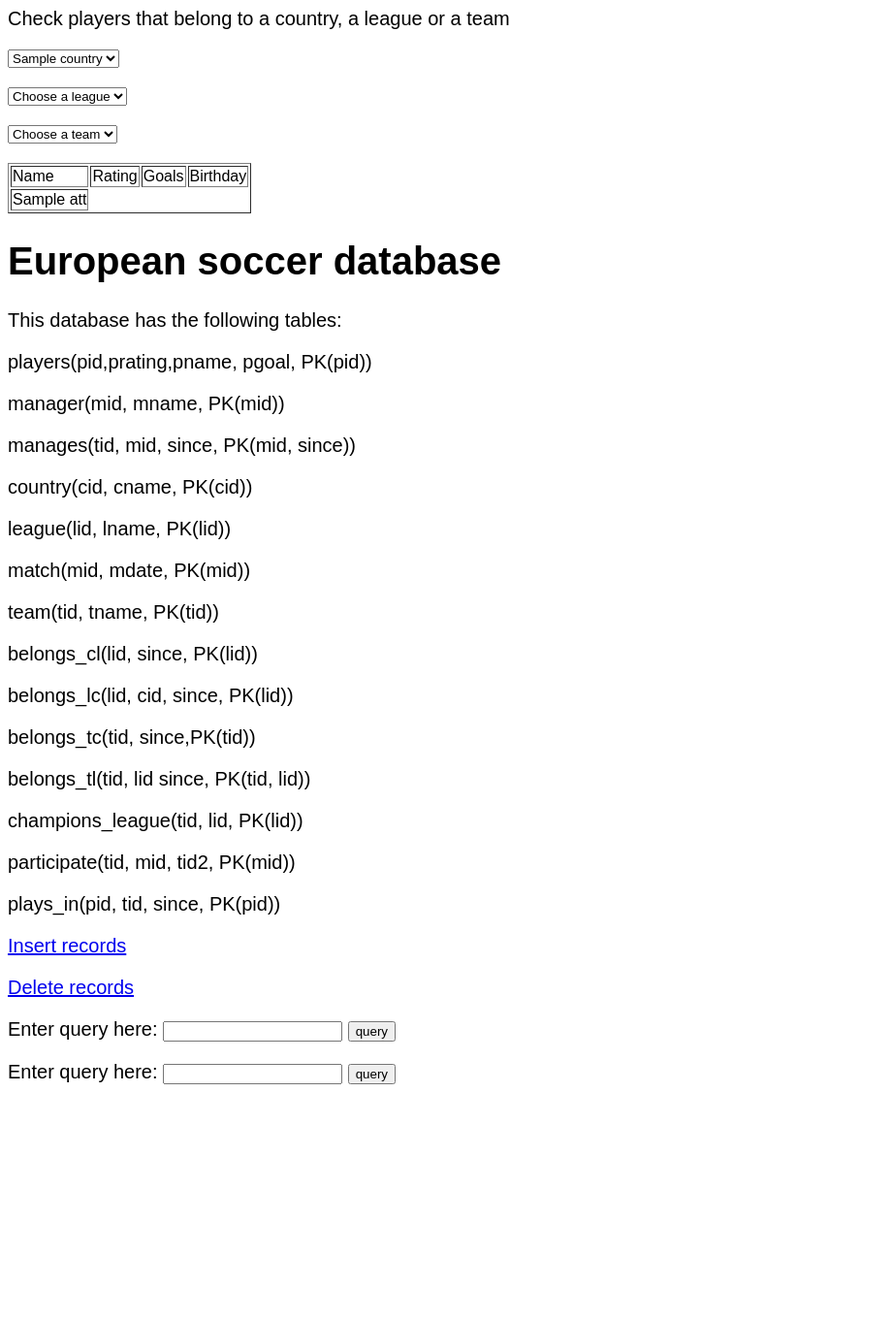
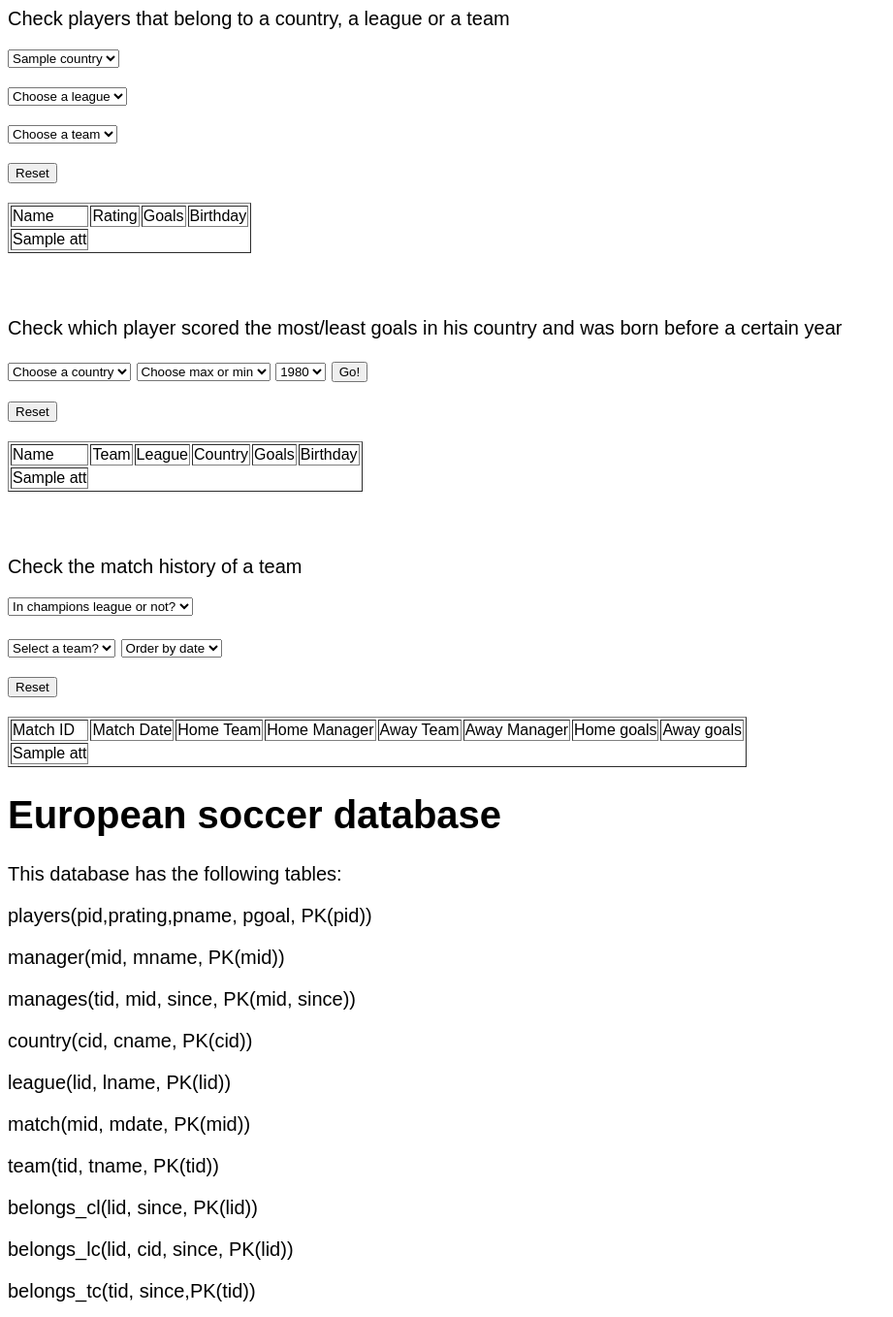
Before and after one commit to twothirtyfive/w4111-proj, a Flask app: template templates/home.html in a window 1280 px wide. Shown: the top 1358 px of the page at 97% size, without its empty margins (0-921 px from the left). Before the commit the page ends 1118 px from the top, so only its background shows below. Run offline with Flask 2, Linux system fonts and the light colour scheme; the template is opened without the code that fills it: most values are stand-ins (such as "Sample title", 1, 10 or a date in 2020); parts of the project's set-up code (start-up, migrations or seed data) failed here and were passed over.

Commit message:
'Latest_version'

```diff
--- a/server.py
+++ b/server.py
@@ -91,60 +91,46 @@ def home_init():
 
 
 @app.route('/', methods=['GET'])
-def index():
+def home():
  # DEBUG: this is debugging code to see what request looks like
  print request.args
- return render_template("home.html", countries=home_init())
+ return render_template("home.html", Countries=home_init(), countries=home_init())
 
-@app.route('/query', methods=['POST'])
-def query():
- query = request.form['query']
- cursor=g.conn.execute(query)
- result = []
- for res in cursor:
 
-  result.append(res)  # can also be accessed using result[0]
- cursor.close()
- return render_template("index.html", result=result)
-
-# @app.route('/country', methods=['POST','GET'])
-# def country_top_scorer():
-#     word=request.form.get('which_country')
-#     max_min=request.form.get('max/min')
-#     age=request.form.get('age')
-#     year=request.form.get('year')
-#     year_born=int(year)-int(age)
-#     year_born=str(year_born)+"-01-01"
-#     if max_min=='max':
-#         query = "select distinct foo3.pname, t.tname, l.lname, c.cname, foo3.pgoal,foo3.birthday from " \
-#                 "(select p.pname, p.pid, p.pgoal, p.birthday from players p where p.pgoal in (select max(pgoal)from " \
-#                 "(select t.tid, foo1.cid, foo1.lid, t.tname from team t, belongs_tl btl,(select c.cid, l.lid " \
-#                 "from country c, league l, belongs_lc blc where c.cid=blc.cid and l.lid=blc.lid ) as foo1 where " \
-#                 "t.tid=btl.tid and foo1.lid=btl.lid) as foo2, players p, plays_in py, country c where p.pid=py.pid " \
-#                 "and foo2.tid=py.tid and c.cid=foo2.cid  and c.cname=%s)) as foo3, team t, league l, country c, " \
-#                 "plays_in py, belongs_tl btl, belongs_lc blc where foo3.pid=py.tid and t.tid=py.tid and btl.tid=t.tid " \
-#                 "and btl.lid=l.lid and blc.lid=l.lid and blc.cid=c.cid and foo3.birthday<=%s;"
-#     else:
-#         query = "select distinct foo3.pname, t.tname, l.lname, c.cname, foo3.pgoal, foo3.birthday from " \
-#                 "(select p.pname, p.pid, p.pgoal, p.birthday from players p where p.pgoal in (select min(pgoal)from " \
-#                 "(select t.tid, foo1.cid, foo1.lid, t.tname from team t, belongs_tl btl,(select c.cid, l.lid " \
-#                 "from country c, league l, belongs_lc blc where c.cid=blc.cid and l.lid=blc.lid ) as foo1 where " \
-#                 "t.tid=btl.tid and foo1.lid=btl.lid) as foo2, players p, plays_in py, country c where p.pid=py.pid " \
-#                 "and foo2.tid=py.tid and c.cid=foo2.cid  and c.cname=%s)) as foo3, team t, league l, country c, " \
-#                 "plays_in py, belongs_tl btl, belongs_lc blc where foo3.pid=py.tid and t.tid=py.tid and btl.tid=t.tid " \
-#                 "and btl.lid=l.lid and blc.lid=l.lid and blc.cid=c.cid and foo3.birthday<=%s;"
-#     cursor=g.conn.execute(query, (word,year_born))
-#     result=[]
-#     for res in cursor:
-#         result.append(res)
-#     cursor.close()
-#     print request.args
-#     return render_template("home.html", scorer=result,countries=home_init())
+@app.route('/', methods=['POST','GET'])
+def country_top_scorer():
+    word=request.form.get('country')
+    max_min=request.form.get('max/min')
+    year=request.form.get('bd')
+    if max_min=='max':
+        query = "select distinct foo3.pname, t.tname, l.lname, c.cname, foo3.pgoal,foo3.birthday from " \
+                "(select p.pname, p.pid, p.pgoal, p.birthday from players p where p.pgoal in (select max(pgoal)from " \
+                "(select t.tid, foo1.cid, foo1.lid, t.tname from team t, belongs_tl btl,(select c.cid, l.lid " \
+                "from country c, league l, belongs_lc blc where c.cid=blc.cid and l.lid=blc.lid ) as foo1 where " \
+                "t.tid=btl.tid and foo1.lid=btl.lid) as foo2, players p, plays_in py, country c where p.pid=py.pid " \
+                "and foo2.tid=py.tid and c.cid=foo2.cid  and c.cname=%s)) as foo3, team t, league l, country c, " \
+                "plays_in py, belongs_tl btl, belongs_lc blc where foo3.pid=py.tid and t.tid=py.tid and btl.tid=t.tid " \
+                "and btl.lid=l.lid and blc.lid=l.lid and blc.cid=c.cid and foo3.birthday<=%s;"
+    else:
+        query = "select distinct foo3.pname, t.tname, l.lname, c.cname, foo3.pgoal, foo3.birthday from " \
+                "(select p.pname, p.pid, p.pgoal, p.birthday from players p where p.pgoal in (select min(pgoal)from " \
+                "(select t.tid, foo1.cid, foo1.lid, t.tname from team t, belongs_tl btl,(select c.cid, l.lid " \
+                "from country c, league l, belongs_lc blc where c.cid=blc.cid and l.lid=blc.lid ) as foo1 where " \
+                "t.tid=btl.tid and foo1.lid=btl.lid) as foo2, players p, plays_in py, country c where p.pid=py.pid " \
+                "and foo2.tid=py.tid and c.cid=foo2.cid  and c.cname=%s)) as foo3, team t, league l, country c, " \
+                "plays_in py, belongs_tl btl, belongs_lc blc where foo3.pid=py.tid and t.tid=py.tid and btl.tid=t.tid " \
+                "and btl.lid=l.lid and blc.lid=l.lid and blc.cid=c.cid and foo3.birthday<=%s;"
+    cursor=g.conn.execute(query, (word,year))
+    result=[]
+    for res in cursor:
+        result.append(res)
+    cursor.close()
+    print request.args
+    return render_template("home.html", scorers=result,Countries=home_init(), countries=home_init())
 
 selected_countries=[]
 selected_leagues=[]
 selected_teams=[]
-
 
 @app.route("/country_dd", methods=['GET', 'POST'])
 def country_dd():
@@ -163,18 +149,18 @@ def country_dd():
 
 @app.route("/league_dd", methods=['GET','POST'])
 def league_dd():
-   query ="select t.tname from league l, belongs_tl tl, team t where l.lid = tl.lid and t.tid = tl.tid;"
-   league = str(request.form.get('which_league'))
-   if(league!="all leagues"):
-       query=query[0:len(query)-1]+" and l.lname=%s;"
-   cursor=g.conn.execute(query,league)
-   teams=[]
-   for cur in cursor:
-	   teams.append(cur[0])
-   cursor.close()
-   if(league not in selected_leagues):
-       selected_leagues.append(league)
-   return render_template('home.html', countries=selected_countries, leagues=selected_leagues, teams=teams)
+    query ="select t.tname from league l, belongs_tl tl, team t where l.lid = tl.lid and t.tid = tl.tid;"
+    league = str(request.form.get('which_league'))
+    if(league!="all leagues"):
+        query=query[0:len(query)-1]+" and l.lname=%s;"
+    cursor=g.conn.execute(query, league)
+    teams=[]
+    for cur in cursor:
+        teams.append(cur[0])
+    cursor.close()
+    if(league not in selected_leagues):
+        selected_leagues.append(league)
+    return render_template('home.html', countries=selected_countries, leagues=selected_leagues, teams=teams)
 
 @app.route("/team_dd", methods=['GET','POST'])
 def team_dd():
@@ -192,16 +178,31 @@ def team_dd():
 	return render_template("home.html",countries=selected_countries, leagues=selected_leagues, teams=selected_teams, players = players)
 
 
+@app.route("/champion_teams", methods=['GET','POST'])
+def champion_teams():
+    x=request.form.get('IsChamp')
+    query="select t.tname from team t where t.tid " +x+ " (select t.tid from team t, belongs_tc btc where t.tid=btc.tid);"
+    cursor=g.conn.execute(query, x)
+    champion_teams=[]
+    for cur in cursor:
+        champion_teams.append(cur[0])
+    cursor.close()
+    return render_template('home.html', countries=home_init(),champion_teams=champion_teams)
 
 
-
-
-
-
-
-
-
-
+@app.route("/match_history", methods=['GET', 'POST'])
+def match_history():
+    team=request.form.get('team')
+    order=str(request.form.get('order'))
+    query="select m.mid, m.mdate, t1.tname, m1.mname, m2.mname, t2.tname , m.home_goals, m.away_goals from match m, participate p, team t1, team t2, manager m1, manager m2, manages mag1, manages mag2 where m.mid=p.mid and t1.tid=p.tid and t2.tid=p.tid2 and m1.mid=mag1.mid and mag1.tid= t1.tid and m2.mid=mag2.mid and mag2.tid=t2.tid and (t1.tname= %s or t2.tname= %s) order by m.mdate;"
+    if(order=="DESC"):
+        query=query[0:len(query)-1]+" DESC"
+    matches=[]
+    cursor=g.conn.execute(query, (team ,team))
+    for cur in cursor:
+        matches.append(cur)
+    cursor.close()
+    return render_template('home.html', countries=home_init(), matches=matches)
 
 
 @app.route('/insert', methods=['POST','GET'])
@@ -230,8 +231,6 @@ def list_manager():
  cursor.close()
  # return redirect(url_for('insert'))
  return render_template("list.html", result=result)
-
-
 
 @app.route('/login')
 def login():
--- a/templates/home.html
+++ b/templates/home.html
@@ -6,6 +6,7 @@ body{
 }
 </style>
 
+<body>
 <p>Check players that belong to a country, a league or a team</p>
 <form action={{url_for('country_dd')}} method='POST'>
   <select name="which_country" onChange='{this.form.submit();}'>
@@ -19,11 +20,9 @@ body{
   </select>
   </form>
 
-
         <form action={{url_for('league_dd')}} method="POST">
             <select name="which_league" onChange='{this.form.submit();}'>
                 <option value="">Choose a league</option>
-                <option value="all leagues">Select all</option>
                 {% for league in leagues %}
                 <option value="{{league}}">{{league}}</option>
                 {% endfor %}
@@ -34,10 +33,15 @@ body{
     <form action={{url_for('team_dd')}} method="POST">
       <select name="which_team" onChange='{this.form.submit();}'>
         <option value="">Choose a team</option>
-        <option value="all teams">Select all</option>
         {% for team in teams %}
         <option value="{{team}}">{{team}}</option>
         {% endfor %}
+      </select>
+    </form>
+
+    <form action={{url_for('home')}} methods=['POST', 'GET']
+      <select name="reset" onChange='{this.form.submit();}'>
+        <button  type="submit">Reset</button>
       </select>
     </form>
 
@@ -57,10 +61,110 @@ body{
     {% endfor %}
   </table>
 
+<br>
+<br>
 
 
+<p>Check which player scored the most/least goals in his country and was born before a certain year</p>
+  <form action={{url_for('country_top_scorer')}} method="POST">
+    <select name="country">
+      <option value="">Choose a country</option>
+      {% for country in Countries %}
+      <option value="{{country}}">{{country}}</option>
+      {% endfor %}
+    </select>
 
-  <body>
+    <select name="max/min">
+      <option value="">Choose max or min</option>
+      <option value="max">max</option>
+      <option value="min">min</option>
+    </select>
+    <select name="bd">
+      <option value="1980-01-01">1980</option>
+      <option value="1985-01-01">1985</option>
+      <option value="1990-01-01">1990</option>
+      <option value="1995-01-01">1995</option>
+      <option value="2000-01-01">2000</option>
+    </select>
+      <button  type="submit">Go!</button>
+  </form>
+
+  <form action={{url_for('home')}} methods=['POST', 'GET']
+    <select name="reset" onChange='{this.form.submit();}'>
+      <button  type="submit">Reset</button>
+    </select>
+  </form>
+
+  <table border=1>
+      <thead>
+          <td>Name</td>
+          <td>Team</td>
+          <td>League</td>
+          <td>Country</td>
+          <td>Goals</td>
+          <td>Birthday</td>
+       </thead>
+  {% for scorer in scorers %}
+    <tr>
+    {% for att in scorer %}
+    <td>{{att}}</td>
+    {% endfor %}
+    </tr>
+  {% endfor %}
+</table>
+
+<br>
+<br>
+
+
+<p>Check the match history of a team<p>
+<form action={{url_for('champion_teams')}} method="POST">
+  <select name="IsChamp" onChange='{this.form.submit();}'>
+    <option value="">In champions league or not?</option>
+    <option value="in">Yes</option>
+    <option value="not in">No</option>
+  </select>
+</form>
+
+<form action={{url_for('match_history')}} method="POST">
+  <select name="team" >
+    <option value="">Select a team?</option>
+    {% for team in champion_teams %}
+    <option value="{{team}}">{{team}}</option>
+    {% endfor %}
+  </select>
+  <select name="order" onchange='{this.form.submit();}'>
+    <option value="">Order by date</option>
+    <option value="ASC">ASC</option>
+    <option value="DESC">DESC</option>
+  </select>
+</form>
+<form action={{url_for('home')}} methods=['POST', 'GET']
+  <select name="reset" onChange='{this.form.submit();}'>
+    <button  type="submit">Reset</button>
+  </select>
+</form>
+
+  <table border=1>
+      <thead>
+          <td>Match ID</td>
+          <td>Match Date</td>
+          <td>Home Team</td>
+          <td>Home Manager</td>
+          <td>Away Team</td>
+          <td>Away Manager</td>
+          <td>Home goals</td>
+          <td>Away goals</td>
+       </thead>
+  {% for match in matches %}
+    <tr>
+    {% for att in match %}
+    <td>{{att}}</td>
+    {% endfor %}
+    </tr>
+  {% endfor %}
+</table>
+
     <h1>European soccer database</h1>
     <p>This database has the following tables:</p>
     <p>players(pid,prating,pname, pgoal, PK(pid))</p>
@@ -78,22 +182,8 @@ body{
     <p>participate(tid, mid, tid2, PK(mid))</p>
     <p>plays_in(pid, tid, since, PK(pid))</p>
 
-
     <p><a href ="insert">Insert records</a></p>
     <p><a href="delete">Delete records</a></p>
 
-    <form method="POST" action="/query">
-
-          <p>Enter query here: <input type="text" name="query">
-		  <input type="button" value="query"></p>
-    </form>
-
-      <p>Enter query here: <input type="text" name="query">
-        <input type="submit" value="query"></p>
-      </form>
-
-
     </body>
-
-
-    </html>
+</html>
```
Also changed, not shown: templates/insert.html (added, +17 -0 lines), templates/list.html (added, +23 -0 lines), templates/manager.html (added, +17 -0 lines), templates/result.html (added, +10 -0 lines), 1 other file.
